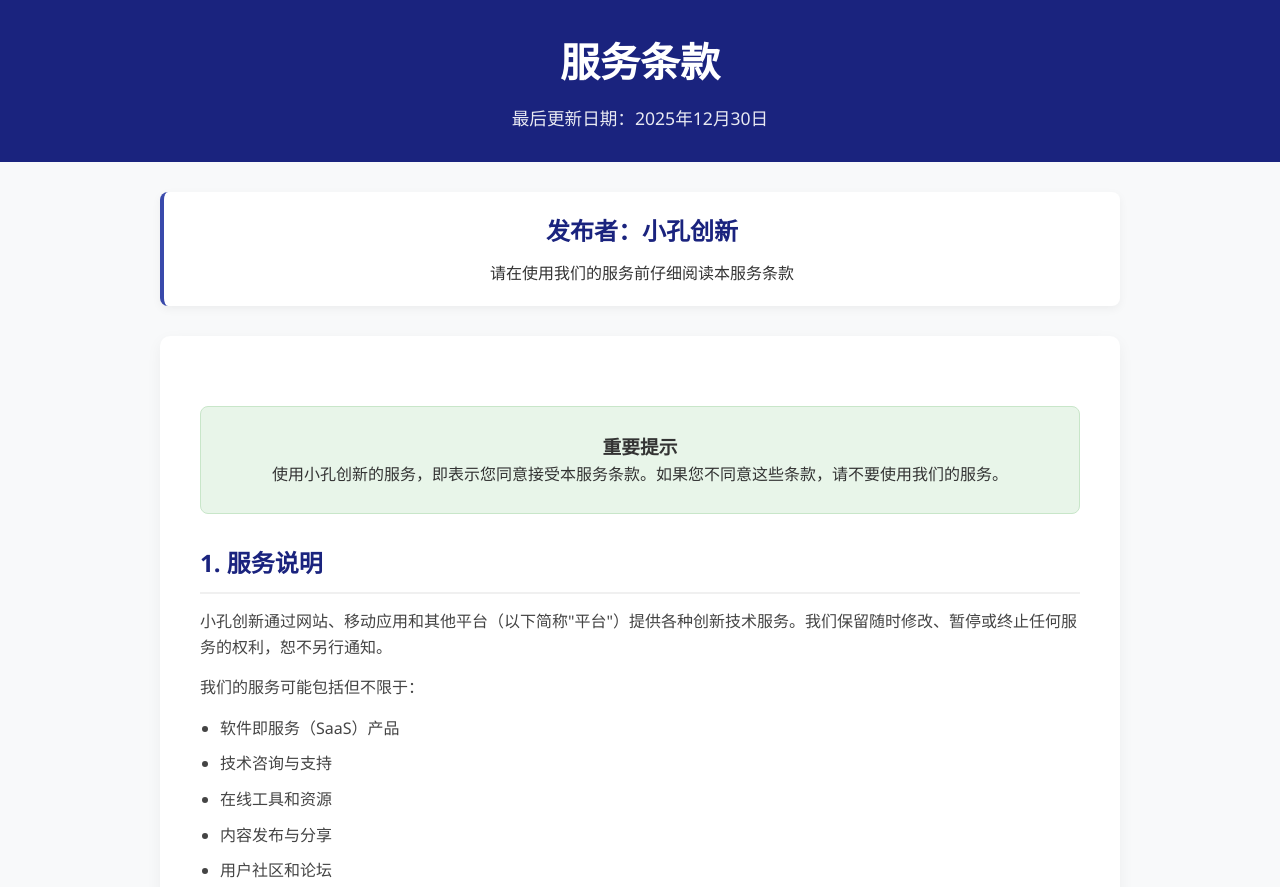
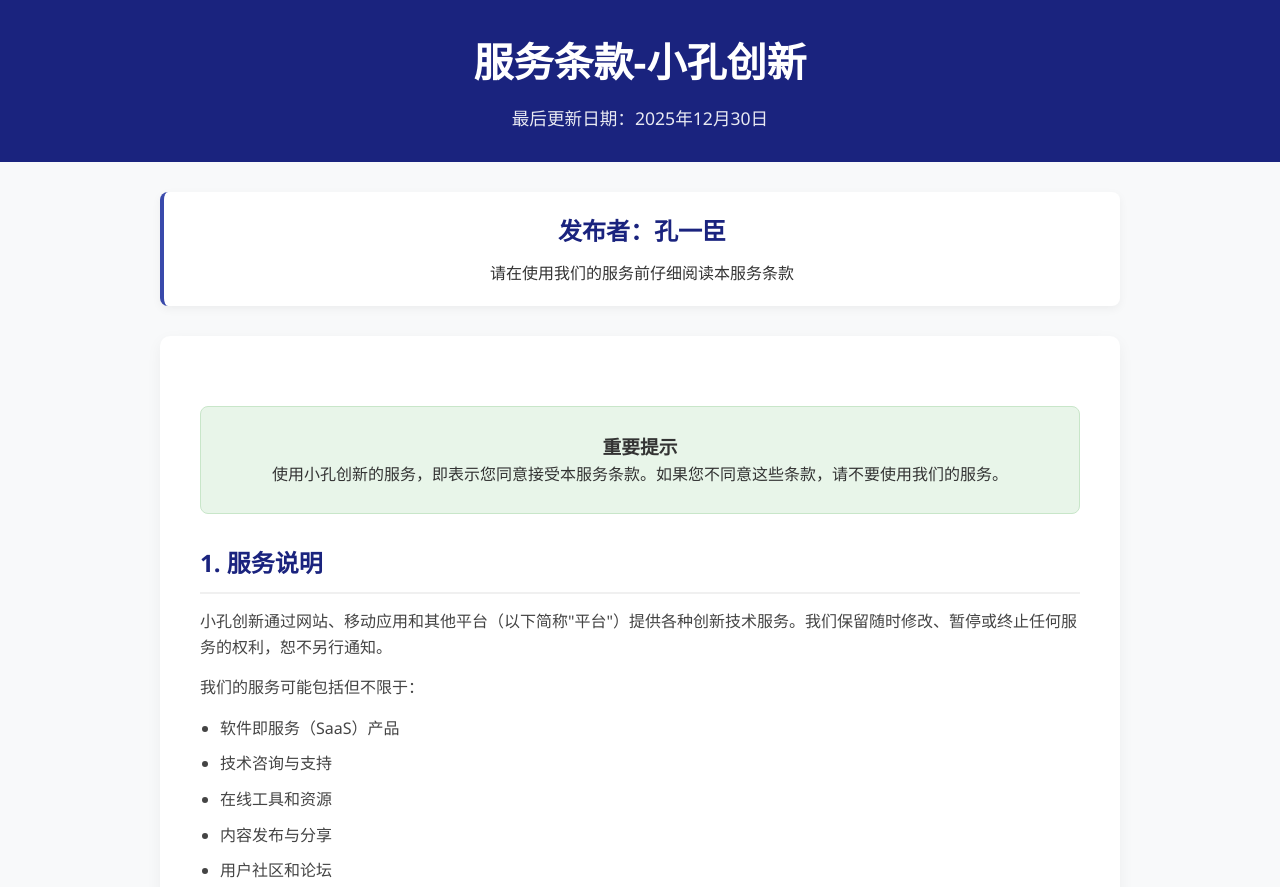
Before and after one commit to KYCNB/kycnb.github.io, a plain HTML site: page terms/index.html in a window 1280 px wide. Shown: the top 887 px of the page. Drawn offline with Linux system fonts and the light colour scheme.

Commit message:
Update index.html

```diff
--- a/terms/index.html
+++ b/terms/index.html
@@ -191,7 +191,7 @@
     <!-- 页面标题 -->
     <div class="header">
         <div class="container">
-            <h1>服务条款</h1>
+            <h1>服务条款-小孔创新</h1>
             <p>最后更新日期：2025年12月30日</p>
         </div>
     </div>
@@ -199,7 +199,7 @@
     <div class="container">
         <!-- 发布者信息 -->
         <div class="publisher">
-            <h2>发布者：小孔创新</h2>
+            <h2>发布者：孔一臣</h2>
             <p>请在使用我们的服务前仔细阅读本服务条款</p>
         </div>
 
@@ -346,4 +346,5 @@
         </div>
     </div>
 </body>
+
 </html>
```
